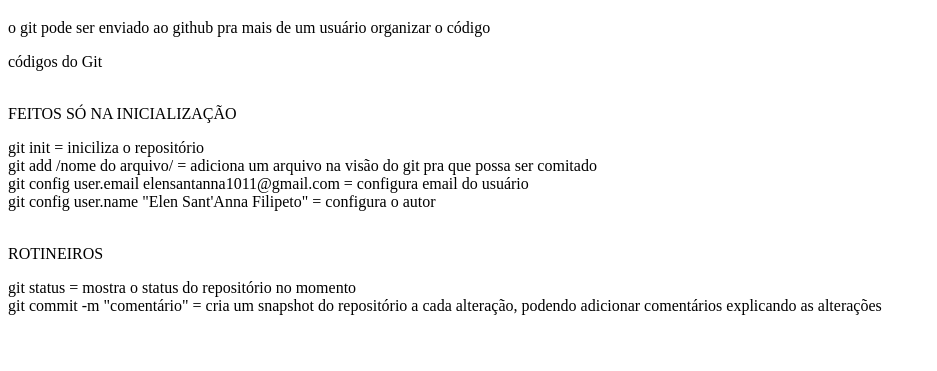
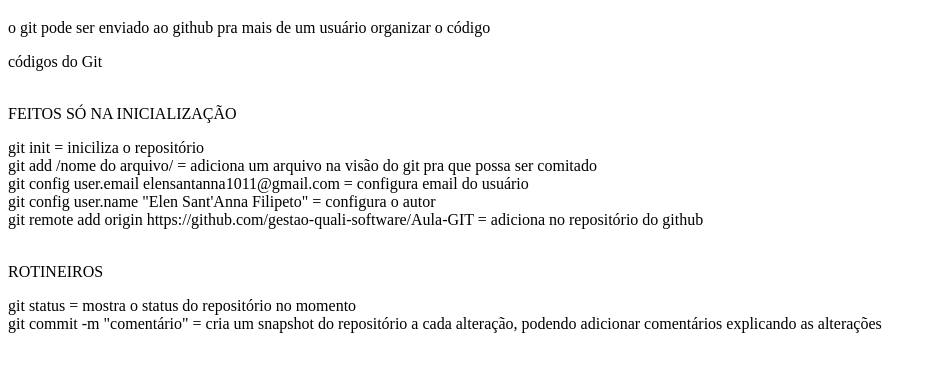
Before and after one commit to elens9/gestao-quali-software, a plain HTML site: page Aula-GIT/index.html in a window 1280 px wide. Shown: the part 79-450 px from the top of the page, without its empty margins (0-937 px from the left). Drawn offline with Linux system fonts and the light colour scheme.

Commit message:
Update index.html
adicionando a linha que fala sobre adicionar o repositório remoto do github

```diff
--- a/Aula-GIT/index.html
+++ b/Aula-GIT/index.html
@@ -17,6 +17,8 @@
     git add /nome do arquivo/ = adiciona um arquivo na visão do git pra que possa ser comitado<br>
     git config user.email elensantanna1011@gmail.com = configura email do usuário<br>
     git config user.name "Elen Sant'Anna Filipeto" = configura o autor <br>
+    git remote add origin https://github.com/gestao-quali-software/Aula-GIT = adiciona no repositório do github
+
     </p><br>
 
         ROTINEIROS<br>
```
